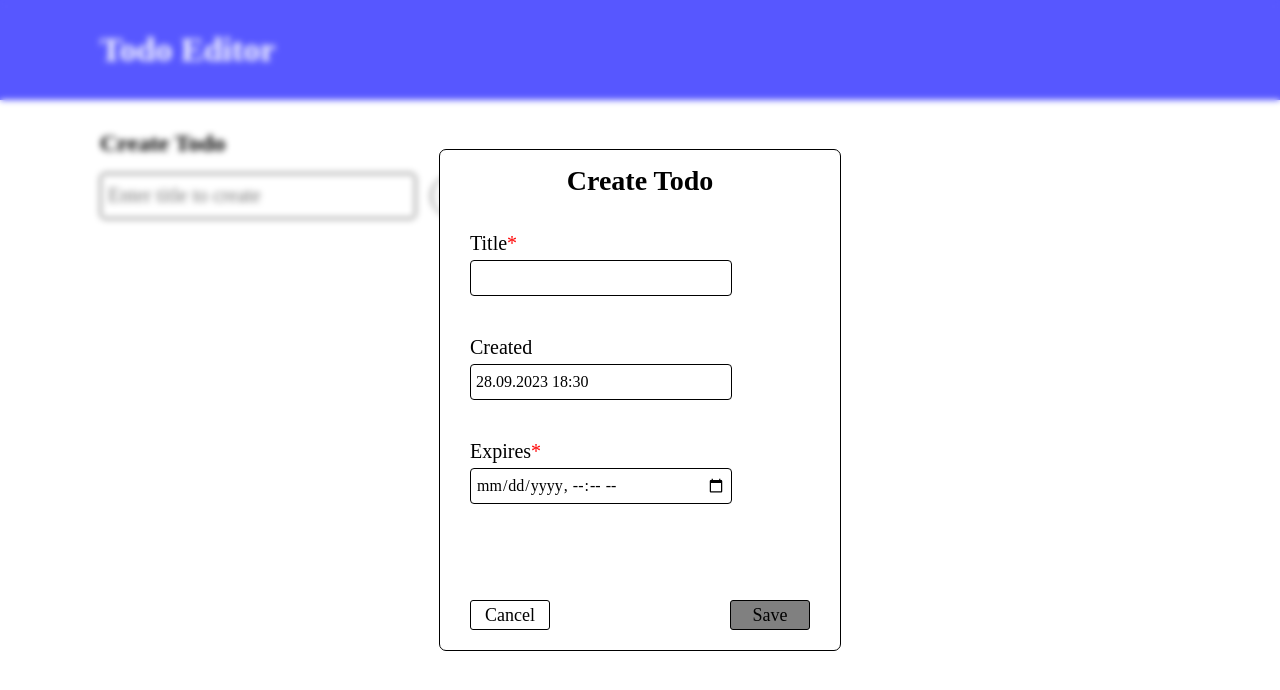
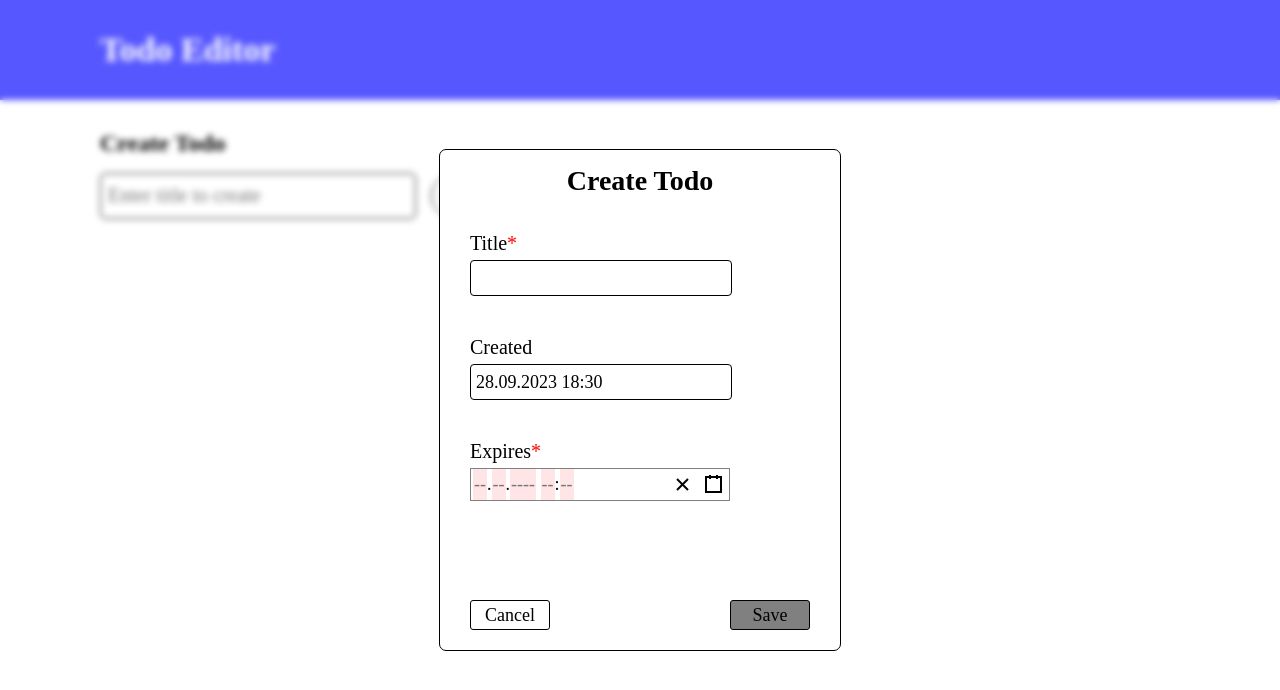
Before and after one commit to No1Nero/Todo-Editor, a React (Create React App) app: page / in a window 1280 px wide. Both pictures are taken after a click on the button 452 px from the left and 195 px from the top of the page. Shown: the top 690 px of the page. Built offline with nearby package versions, Linux system fonts and the light colour scheme.

Commit message:
fix datetime logic

```diff
--- a/package.json
+++ b/package.json
@@ -15,6 +15,7 @@
     "classnames": "^2.3.2",
     "normalize.css": "^8.0.1",
     "react": "^18.2.0",
+    "react-datetime-picker": "^5.5.2",
     "react-dom": "^18.2.0",
     "react-icons": "^4.11.0",
     "react-redux": "^8.1.2",
--- a/src/components/Modal/Modal.module.css
+++ b/src/components/Modal/Modal.module.css
@@ -58,7 +58,12 @@
     border-radius: 4px;
     border: 1px solid #000;
     padding: 2px 5px;
-    font-size: 16px;
+    font-size: 18px;
+}
+.input_field_expires{
+    width: 260px;
+    height: 33px;
+    font-size: 18px;
 }
 .button_container{
     display: flex;
--- a/src/components/Modal/Modal.tsx
+++ b/src/components/Modal/Modal.tsx
@@ -2,13 +2,15 @@ import { Dispatch, SetStateAction, useEffect, useState } from 'react';
 import styles from './Modal.module.css';
 import { ITodo } from '../../models/ITodo';
 import { formatDateFromISO } from '../../utils/formatDateFromISO';
-import { formatISODate } from '../../utils/formatISODate';
 import { formatInputText } from '../../utils/formatInputText';
 import uuid from 'react-uuid';
 import { useDispatch } from 'react-redux';
 import { TodoActionTypes } from '../../store/types';
-import { getLocalTimeFromISO } from '../../utils/getLocalTimeFromISO';
 import { validateSaveButton } from '../../utils/validateSaveButton';
+import DateTimePicker from 'react-datetime-picker';
+import 'react-datetime-picker/dist/DateTimePicker.css';
+import 'react-calendar/dist/Calendar.css';
+import 'react-clock/dist/Clock.css';
 
 interface ModalProps {
     createInputText?: string,
@@ -21,8 +23,7 @@ interface ModalProps {
 export default function Modal({createInputText, onAddTodo, onSetCreateInputText, item, onHandleModal}: ModalProps) {
     const [editTitle, setEditTitle] = useState<string>('');
     const [created, setCreated] = useState<string>('');
-    const [expires, setExpires] = useState<string>('');
-    const todayISODate = formatISODate(new Date().toISOString());
+    const [expires, setExpires] = useState<Date | null>(null);
     const maxInputLength = 70;
     const dispatch = useDispatch();
 
@@ -30,21 +31,11 @@ export default function Modal({createInputText, onAddTodo, onSetCreateInputText,
         if (item) {
             setEditTitle(item.title);
             setCreated(new Date(item.creationDate).toISOString());
-            setExpires(formatISODate(getLocalTimeFromISO(new Date(item.expirationDate))));
+            setExpires(new Date(item.expirationDate));
         } else {
             setCreated(new Date().toISOString());
         }
     }, [item]);
-
-    const handleExpires = (e: React.FormEvent<HTMLInputElement>) => {
-        const expDate = new Date(e.currentTarget.value);
-        const curDate = new Date();
-        if (expDate < curDate) {
-            setExpires('');
-        } else {
-            setExpires(e.currentTarget.value);
-        }
-    };
 
     const handleInputText = (e: React.FormEvent<HTMLInputElement>) => {
         const formattedInput = formatInputText(e.currentTarget.value);
@@ -70,7 +61,7 @@ export default function Modal({createInputText, onAddTodo, onSetCreateInputText,
                 title: editTitle,
                 status: status,
                 creationDate: new Date(creationDate).toISOString(),
-                expirationDate: new Date(expires).toISOString(),
+                expirationDate: new Date(expires!).toISOString(),
             };
             dispatch({type: TodoActionTypes.EDIT_TODO, payload: editedTodo});
         } else {
@@ -79,7 +70,7 @@ export default function Modal({createInputText, onAddTodo, onSetCreateInputText,
                 title: createInputText!,
                 status: false,
                 creationDate: new Date (created).toISOString(),
-                expirationDate: new Date(expires).toISOString(),
+                expirationDate: new Date(expires!).toISOString(),
             };
             onAddTodo!(createdTodo);
         }
@@ -104,7 +95,7 @@ export default function Modal({createInputText, onAddTodo, onSetCreateInputText,
                     </div>
                     <div className={styles.singe_input}>
                         <p className={styles.input_name_req}>Expires</p>
-                        <input value={expires} min={todayISODate} onChange={handleExpires} className={styles.input_field} type='datetime-local' />
+                        <DateTimePicker value={expires} onChange={setExpires} minDate={new Date()} format='dd.MM.y HH:mm' required className={styles.input_field_expires} />
                     </div>
                 </div>
                 <div className={styles.button_container}>
--- a/src/utils/formatISODate.ts
+++ /dev/null
@@ -1,4 +0,0 @@
-export const formatISODate = (date: string) => {
-    const datetimeLength = 16;
-    return date.slice(0, datetimeLength);
-};
--- a/src/utils/validateSaveButton.ts
+++ b/src/utils/validateSaveButton.ts
@@ -1,3 +1,3 @@
-export const validateSaveButton = (expires: string, inputValue: string) => {
+export const validateSaveButton = (expires: Date | null, inputValue: string) => {
     return (!expires || !inputValue.trim());
 };
```
Also changed, not shown: 1 other file (tests, documents, lock files or other folders).
